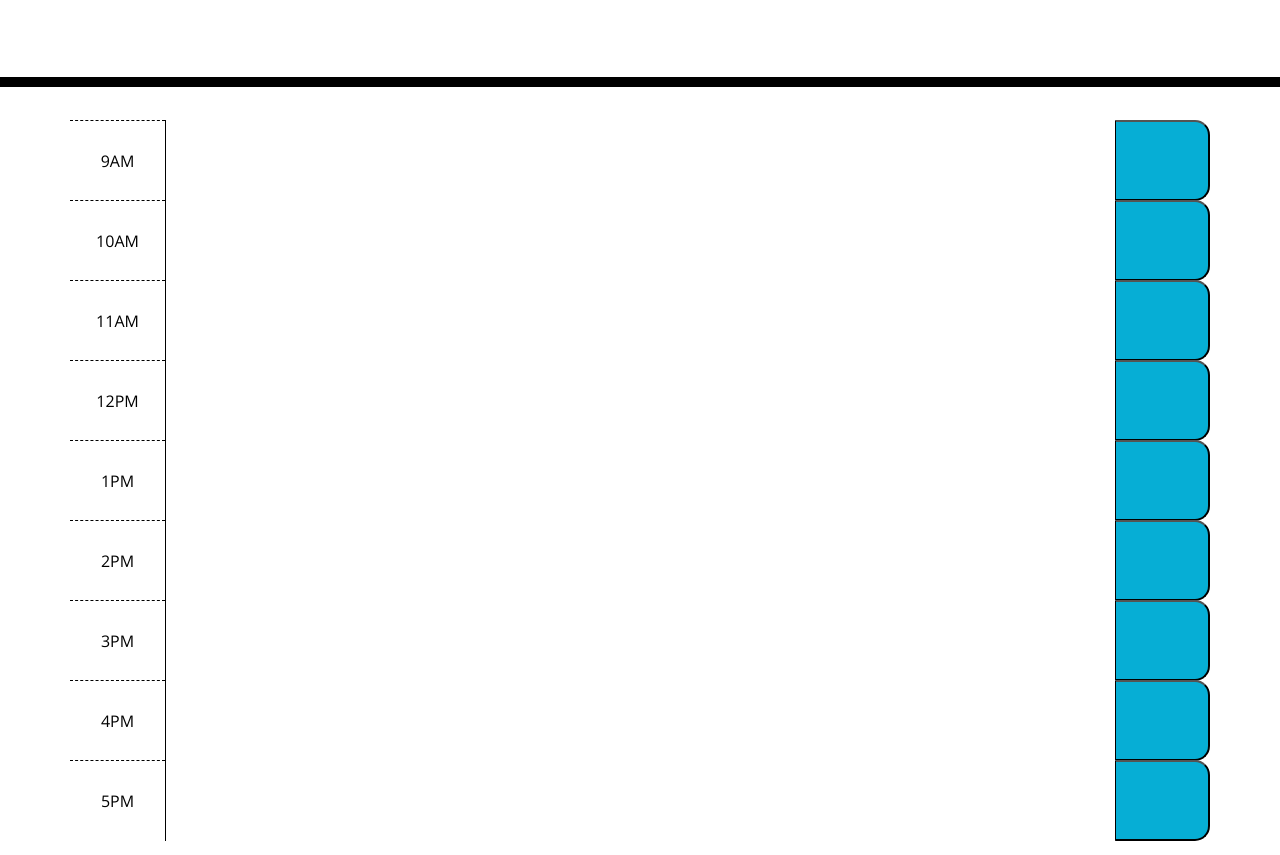
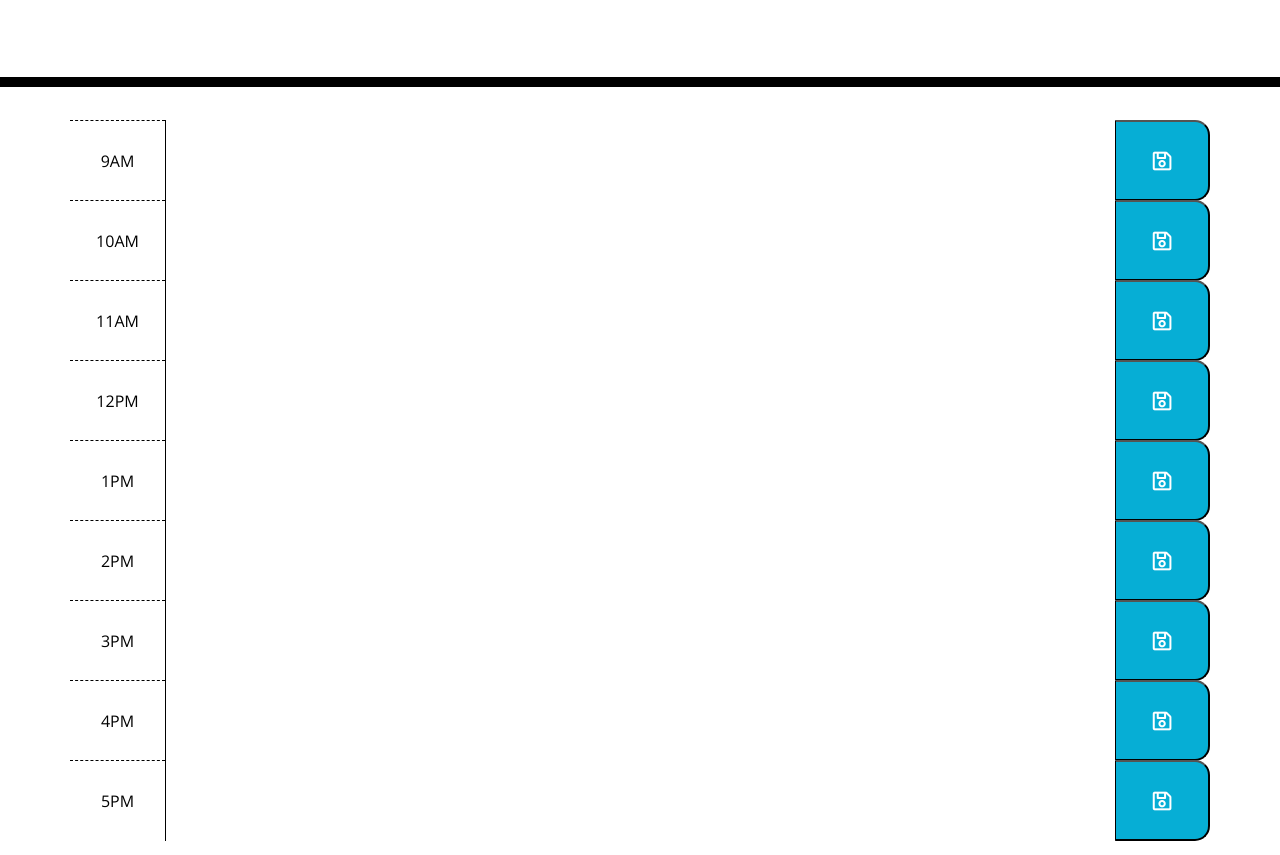
Before and after one commit to grayad/plan-it-scheduler, a plain HTML site: page index.html in a window 1280 px wide. Shown: the part 181-1036 px from the top of the page. Drawn offline with nearby package versions, Linux system fonts and the light colour scheme.

Commit message:
add save icons

```diff
--- a/index.html
+++ b/index.html
@@ -39,7 +39,7 @@
           <textarea class="col-10">
           </textarea>
 
-          <button class="saveBtn col-1"></button>
+          <button class="saveBtn col-1 far fa-save fa-lg"></button>
         </div>
       </div>
       <div class="time-block">
@@ -50,7 +50,7 @@
           <textarea class="col-10">
           </textarea>
 
-          <button class="saveBtn col-1"></button>
+          <button class="saveBtn col-1 far fa-save fa-lg"></button>
         </div>
       </div>
       <div class="time-block">
@@ -62,7 +62,7 @@
           <textarea class="col-10">
           </textarea>
 
-          <button class="saveBtn col-1"></button>
+          <button class="saveBtn col-1 far fa-save fa-lg"></button>
         </div>
       </div>
       <div class="time-block">
@@ -74,7 +74,7 @@
           <textarea class="col-10">
           </textarea>
 
-          <button class="saveBtn col-1"></button>
+          <button class="saveBtn col-1 far fa-save fa-lg"></button>
         </div>
       </div>
       <div class="time-block">
@@ -86,7 +86,7 @@
           <textarea class="col-10">
           </textarea>
 
-          <button class="saveBtn col-1"></button>
+          <button class="saveBtn col-1 far fa-save fa-lg"></button>
         </div>
       </div>
       <div class="time-block">
@@ -98,7 +98,7 @@
           <textarea class="col-10">
           </textarea>
 
-          <button class="saveBtn col-1"></button>
+          <button class="saveBtn col-1 far fa-save fa-lg"></button>
         </div>
       </div>
       <div class="time-block">
@@ -110,7 +110,7 @@
           <textarea class="col-10">
           </textarea>
 
-          <button class="saveBtn col-1"></button>
+          <button class="saveBtn col-1 far fa-save fa-lg"></button>
         </div>
       </div>
       <div class="time-block">
@@ -122,7 +122,7 @@
           <textarea class="col-10">
           </textarea>
 
-          <button class="saveBtn col-1"></button>
+          <button class="saveBtn col-1 far fa-save fa-lg"></button>
         </div>
       </div>
       <div class="time-block">
@@ -134,7 +134,7 @@
           <textarea class="col-10">
           </textarea>
 
-          <button class="saveBtn col-1"></button>
+          <button class="saveBtn col-1 far fa-save fa-lg"></button>
         </div>
       </div>
       <br>
```
